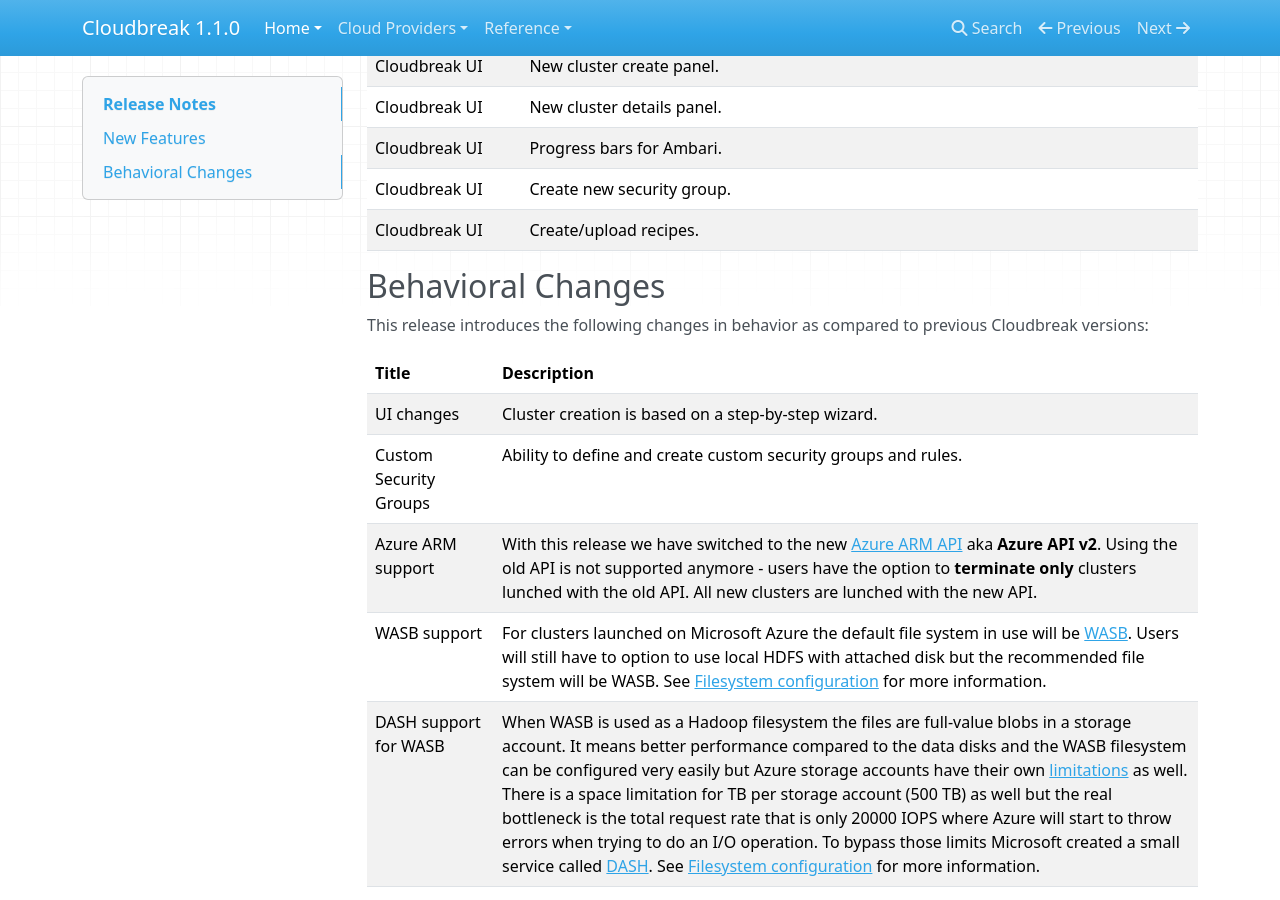
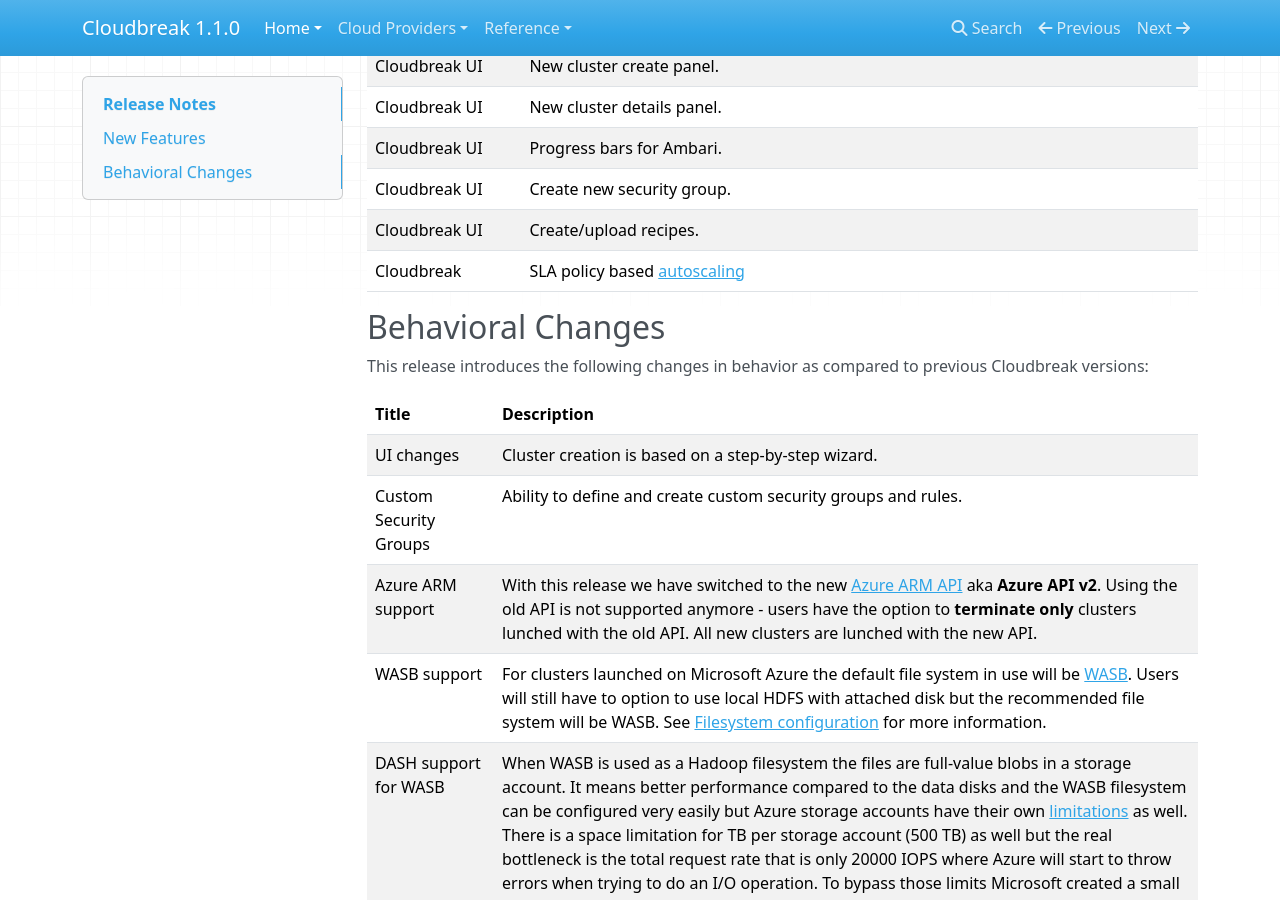
Before and after one commit to wprender/cloudbreak-docs, an MkDocs documentation site: the page built from docs/releasenotes.md, in a window 1280 px wide and 900 px high, scrolled down 940 px. Built offline with MkDocs 1.6.1, drawn with Linux system fonts in a browser that asks for light colours; nearby versions of some CDN libraries; old or Windows-style settings are respelled for this version of MkDocs.

Commit message:
Update releasenotes.md

```diff
--- a/docs/releasenotes.md
+++ b/docs/releasenotes.md
@@ -25,6 +25,7 @@ This release includes the following new features and improvements:
 | Cloudbreak UI | Progress bars for Ambari. |
 | Cloudbreak UI | Create new security group. |
 | Cloudbreak UI | Create/upload recipes. |
+| Cloudbreak | SLA policy based [autoscaling](periscope.md)|
 
 
 
```
